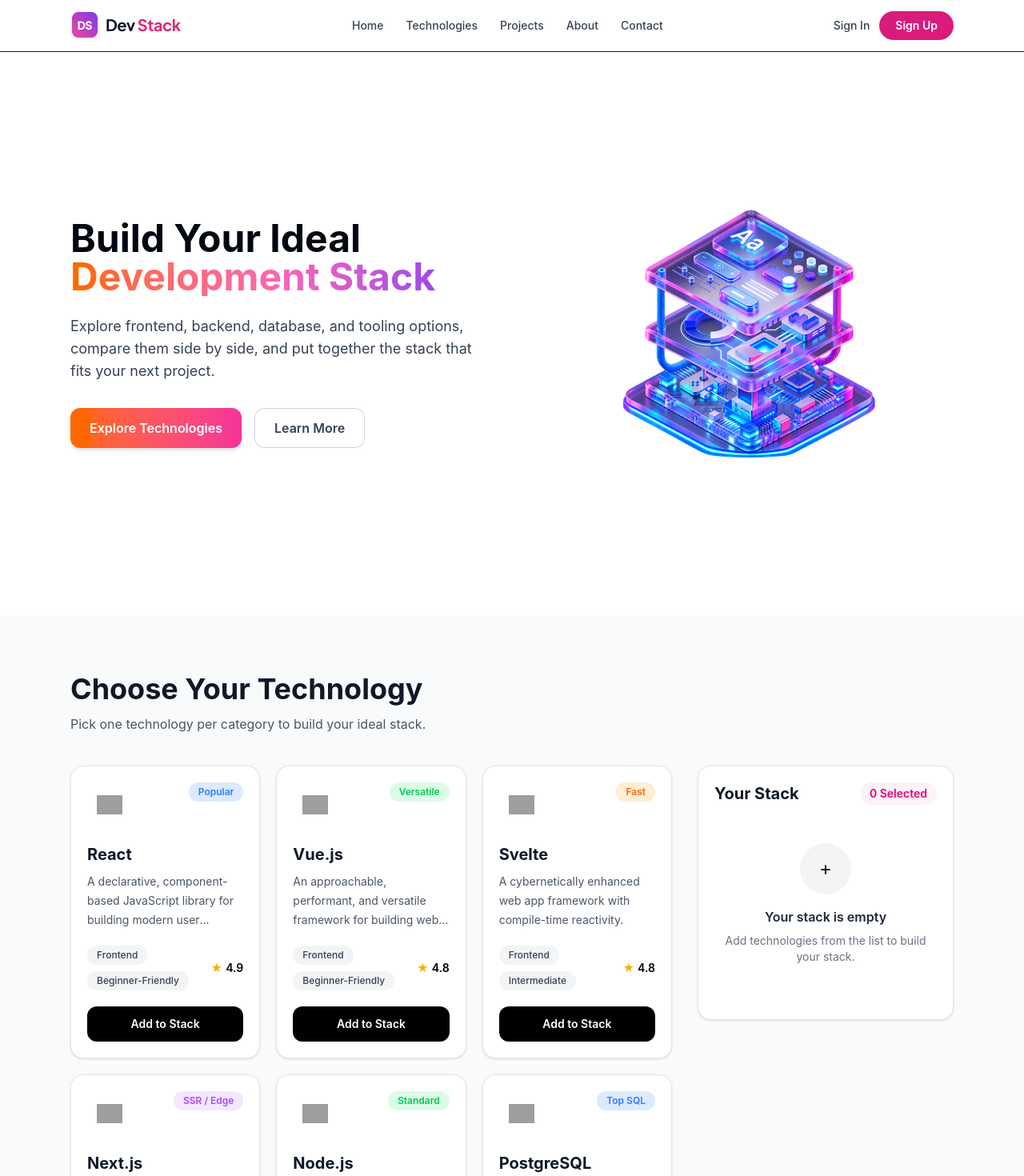
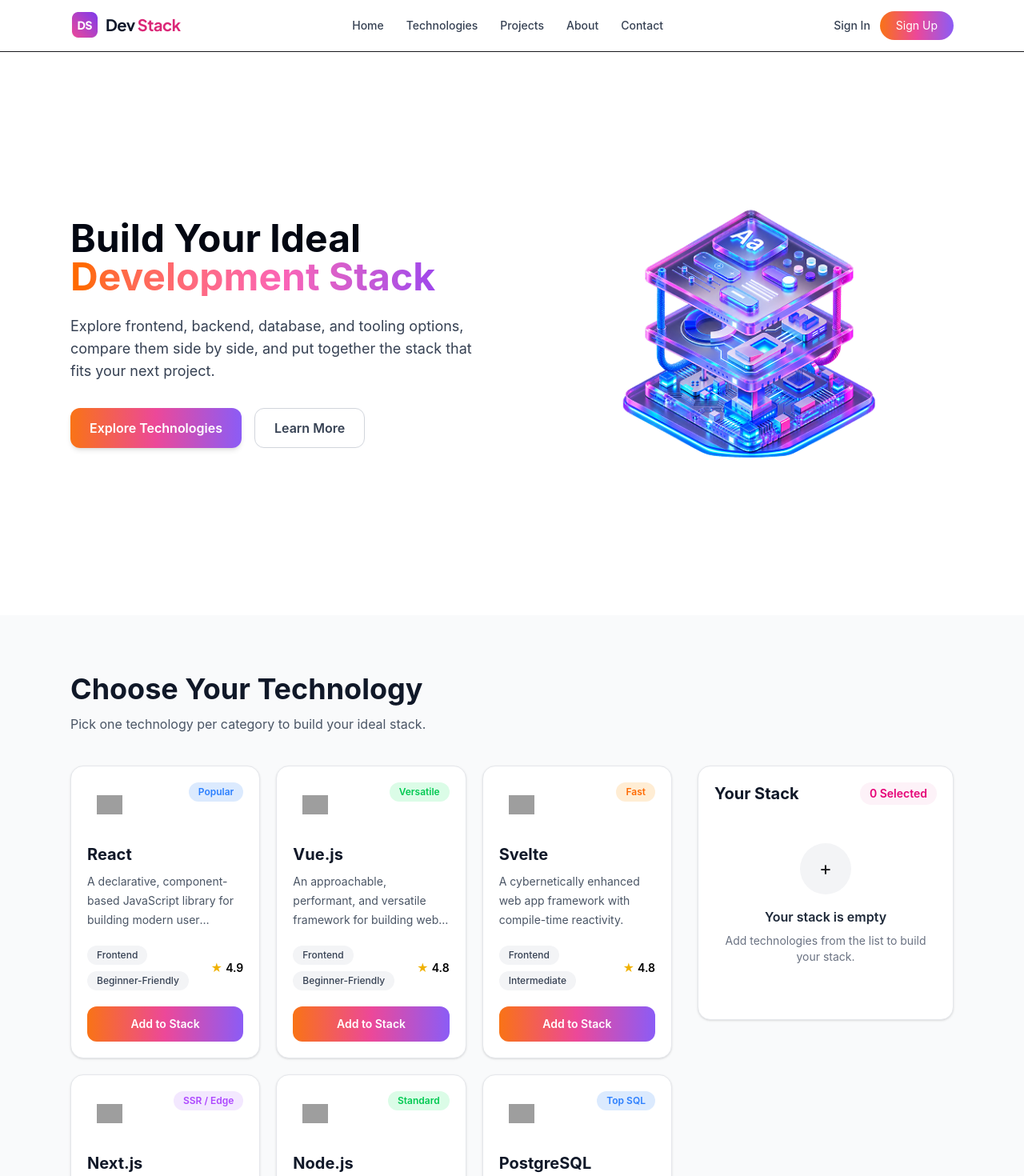
Before and after one commit to akib511/my-react-assignment-05, a React (Vite) app: page / in a window 1280 px wide. Shown: the top 1470 px of the page at 80% size. Built offline with nearby package versions, Linux system fonts and the light colour scheme; grey boxes are pictures that could not be loaded.

Commit message:
Gradient Brand Theme

```diff
--- a/index.html
+++ b/index.html
@@ -8,8 +8,6 @@
     <link
       rel="stylesheet"
       href="https://cdnjs.cloudflare.com/ajax/libs/font-awesome/6.7.2/css/all.min.css"
-
-
     />
 
     <title>my-react-assignment-05</title>
--- a/src/App.tsx
+++ b/src/App.tsx
@@ -1,4 +1,3 @@
-
 import { useEffect, useState } from "react";
 import { ToastContainer, toast } from "react-toastify";
 import "react-toastify/dist/ReactToastify.css";
@@ -84,7 +83,7 @@ function App() {
         onRemoveFromStack={handleRemoveFromStack}
         onRemoveAll={handleRemoveAll}
       />
-      <Footer/>
+      <Footer />
       <ToastContainer position="top-right" />
     </>
   );
--- a/src/components/Footer.tsx
+++ b/src/components/Footer.tsx
@@ -6,7 +6,7 @@ const Footer = () => {
         <div className="grid gap-10 md:grid-cols-2 lg:grid-cols-4">
           {/* Brand */}
           <div className="text-center lg:text-left">
-            <img src={Logo} alt=""  className="mx-auto lg:mx-0"/>
+            <img src={Logo} alt="" className="mx-auto lg:mx-0" />
             <p className=" mx-auto mt-4 max-w-xs text-sm leading-6 text-gray-700 lg:mx-0">
               Curated tools, technologies, and resources for developers building
               modern software.
@@ -41,9 +41,7 @@ const Footer = () => {
 
             <ul className="mt-4 space-y-3 text-sm">
               <li>
-                <a href="#" className="hover:text-pink-400">
-
-                </a>
+                <a href="#" className="hover:text-pink-400"></a>
               </li>
 
               <li>
--- a/src/components/Hero.tsx
+++ b/src/components/Hero.tsx
@@ -20,7 +20,10 @@ const Hero = () => {
           {/* button */}
 
           <div className="mt-8 flex gap-4">
-            <button className="rounded-xl bg-linear-to-r from-orange-500 to-pink-500 px-6 py-3 font-semibold text-white shadow-md transition hover:scale-105 cursor-pointer">
+            <button
+              className="rounded-xl px-6 py-3 font-semibold text-white shadow-md transition hover:scale-105 cursor-pointer"
+              style={{ background: "var(--gradient-brand)" }}
+            >
               Explore Technologies
             </button>
             <button className="rounded-xl border border-gray-300 px-6 py-3 font-semibold text-gray-700 transition hover:border-pink-500 hover:text-pink-500 hover:scale-105 cursor-pointer ">
--- a/src/components/Navbar.tsx
+++ b/src/components/Navbar.tsx
@@ -56,7 +56,10 @@ const Navbar = () => {
             Sign In
           </button>
 
-          <button className="rounded-full bg-[#D91B7E] px-5 py-2 text-sm font-semibold text-white border-0 cursor-pointer">
+          <button
+            className="rounded-full px-5 py-2 text-sm text-white border-0 cursor-pointer"
+            style={{ background: "var(--gradient-brand)" }}
+          >
             Sign Up
           </button>
         </div>
--- a/src/components/TechnologyCard.tsx
+++ b/src/components/TechnologyCard.tsx
@@ -93,6 +93,9 @@ const TechnologyCard = ({
       <button
         disabled={isSelected}
         onClick={() => onAddToStack(technology)}
+        style={
+          !isSelected ? { background: "var(--gradient-brand)" } : undefined
+        }
         className={`mt-5 w-full rounded-xl py-3 text-sm font-semibold transition ${
           isSelected
             ? "cursor-not-allowed bg-gray-200 text-gray-500"
--- a/src/index.css
+++ b/src/index.css
@@ -1,2 +1,11 @@
 @import "tailwindcss";
 @plugin "daisyui";
+
+:root {
+  --gradient-brand: linear-gradient(
+    90deg,
+    #f97316,
+    #ec4899,
+    #8b5cf6
+  );
+}
```
